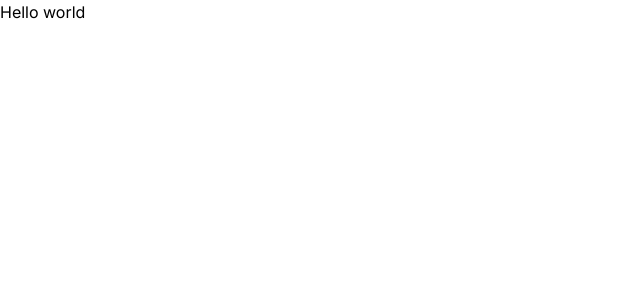
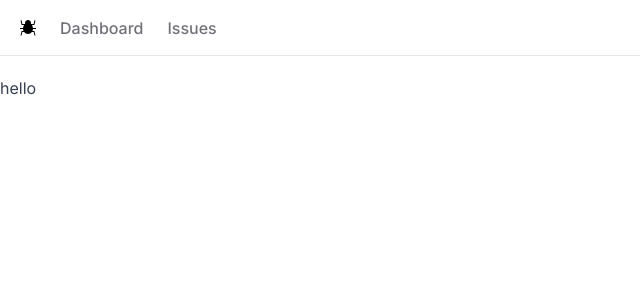
Before and after one commit to KaushikBaidya/issue-tracker, a Next.js app: page / in a window 1280 px wide. Shown: the top 300 px of the page, without its empty margins (0-640 px from the left). Built offline with nearby package versions, Linux system fonts and the light colour scheme.

Commit message:
build navbar

```diff
--- /dev/null
+++ b/app/Navbar.tsx
@@ -0,0 +1,36 @@
+import Link from "next/link";
+import React from "react";
+import { ImBug } from "react-icons/im";
+
+const Navbar = () => {
+  const links = [
+    {
+      label: "Dashboard",
+      href: "/",
+    },
+    {
+      label: "Issues",
+      href: "/issues",
+    },
+  ];
+  return (
+    <nav className="flex space-x-6 border-b mb-5 px-5 h-14 items-center">
+      <Link href="/">
+        <ImBug />
+      </Link>
+      <ul className="flex space-x-6">
+        {links.map((link) => (
+          <Link
+            key={link.href}
+            className="text-zinc-500 hover:text-zinc-800 transition-colors font-medium"
+            href={link.href}
+          >
+            {link.label}
+          </Link>
+        ))}
+      </ul>
+    </nav>
+  );
+};
+
+export default Navbar;
--- a/app/globals.css
+++ b/app/globals.css
@@ -2,15 +2,9 @@
 @tailwind components;
 @tailwind utilities;
 
-:root {
-  --foreground-rgb: 0, 0, 0;
-}
-
 @media (prefers-color-scheme: dark) {
   :root {
-    --foreground-rgb: 255, 255, 255;
-    --background-start-rgb: 0, 0, 0;
-    --background-end-rgb: 0, 0, 0;
+    --foreground-rgb: 0, 0, 0;
   }
 }
 
--- a/app/layout.tsx
+++ b/app/layout.tsx
@@ -1,22 +1,26 @@
-import type { Metadata } from 'next'
-import { Inter } from 'next/font/google'
-import './globals.css'
+import type { Metadata } from "next";
+import { Inter } from "next/font/google";
+import "./globals.css";
+import Navbar from "./Navbar";
 
-const inter = Inter({ subsets: ['latin'] })
+const inter = Inter({ subsets: ["latin"] });
 
 export const metadata: Metadata = {
-  title: 'Create Next App',
-  description: 'Generated by create next app',
-}
+  title: "Create Next App",
+  description: "Generated by create next app",
+};
 
 export default function RootLayout({
   children,
 }: {
-  children: React.ReactNode
+  children: React.ReactNode;
 }) {
   return (
     <html lang="en">
-      <body className={inter.className}>{children}</body>
+      <body className={inter.className}>
+        <Navbar />
+        <main>{children}</main>
+      </body>
     </html>
-  )
+  );
 }
--- a/app/page.tsx
+++ b/app/page.tsx
@@ -1,3 +1,7 @@
 export default function Home() {
-  return <div>Hello world</div>;
+  return (
+    <div>
+      <h1 className="text-gray-700">hello</h1>
+    </div>
+  );
 }
```
Also changed, not shown: package.json (+5 -4 lines), 1 other file (tests, documents, lock files or other folders).
